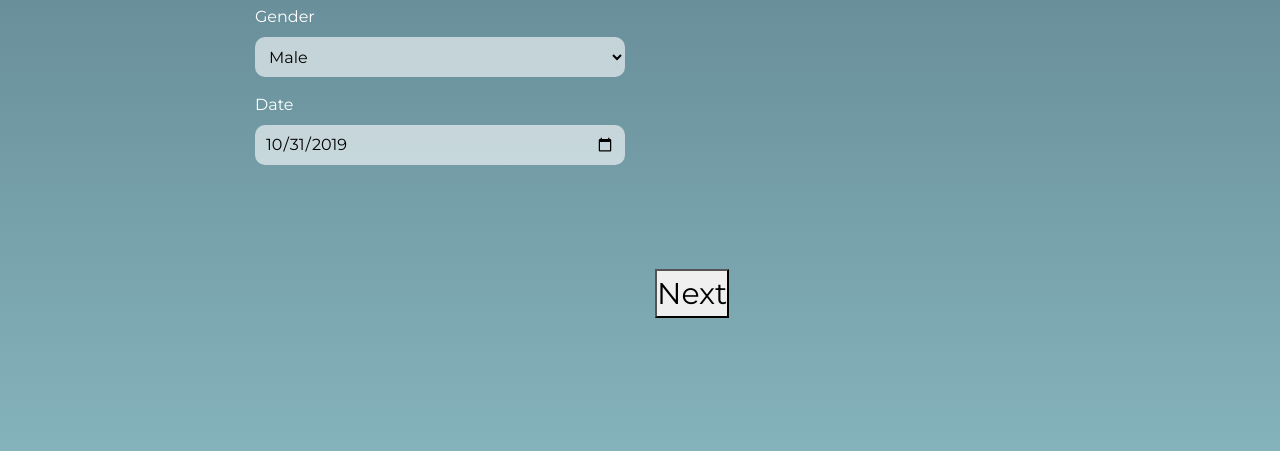
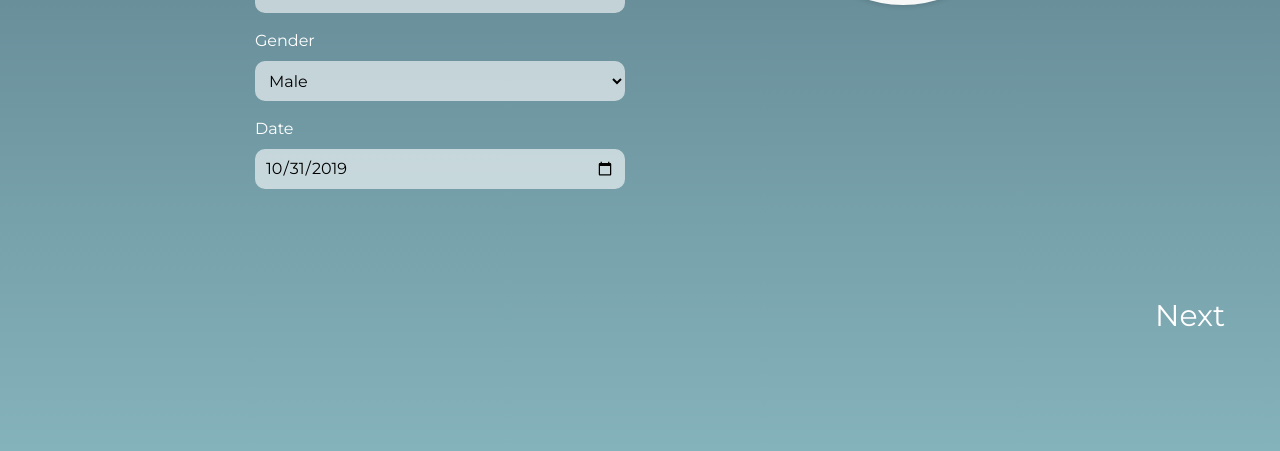
Before and after one commit to chiiida/vacseen, a Django app: page /register/ in a window 1280 px wide. Shown: the part 425-876 px from the top of the page. Run offline with Django 3.2, Linux system fonts and the light colour scheme; some libraries are stand-ins or nearby versions.

Commit message:
edit button

```diff
--- a/vacseenApp/static/vacseenApp/css/style.css
+++ b/vacseenApp/static/vacseenApp/css/style.css
@@ -130,27 +130,28 @@ div.register {
   width: 70%;
   text-align : center ;
   border : 0.5px solid #e6eff1 ;
-  /* margin : 0 auto ;
-  margin-top : 2% ;
-  margin-bottom : 5% ; */
+  margin-bottom: 20px ;
 }
 
 div.main-reg {
+
   width: 100vw ;
   height: 100vh;
 }
 
 div.main-reg h1{
+
   text-align: center ;
   color: white;
-  /* margin-bottom: 1em;
-  padding-bottom: 1em ; */
   font-weight:bold;
-  /* border-bottom: 2px solid white ; */
+  padding-top : 10px ;
+  padding-bottom : 10px ;
+
 
 }
 
 div.form-group-reg {
+
   padding-left : 15rem ;
   padding-bottom: 1rem;
   width : 100% ;
@@ -167,18 +168,17 @@ div.form-group-reg {
   background-color: rgba(255, 255, 255, 0.6);
 }
 
-.avatar {
-  margin-top : 3em ;
+.next {
+  text-align: left;
+  color: white ;
+  background: transparent;
+  border : transparent ;
+  font-size: 30px ;
+  padding-left : 500px ;
+  padding-top : 18rem ;
+  padding-right: 2em;
+
 }
-
-.next {
-  text-align: end;
-  font-size: 30px ;
-  margin-top : 18rem ;
-  margin-right: 5em;
-  margin-bottom: 2em;
-}
-
 
 .avatar-upload {
   padding-left : 8rem ;
```
